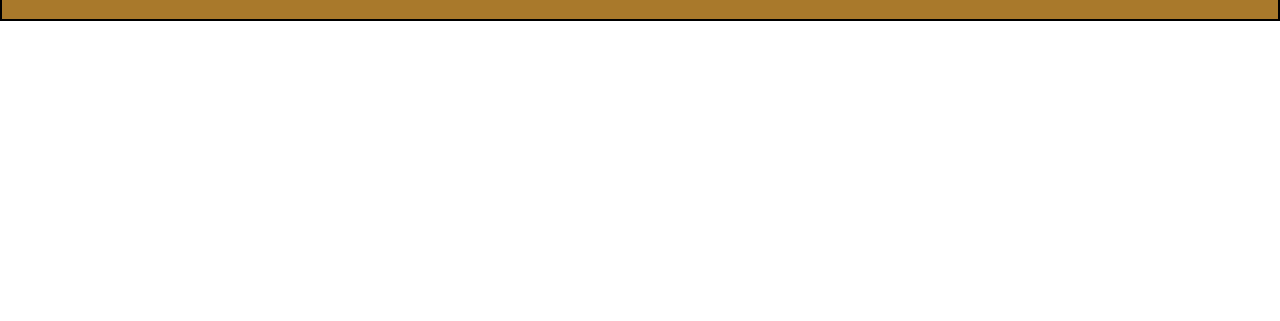
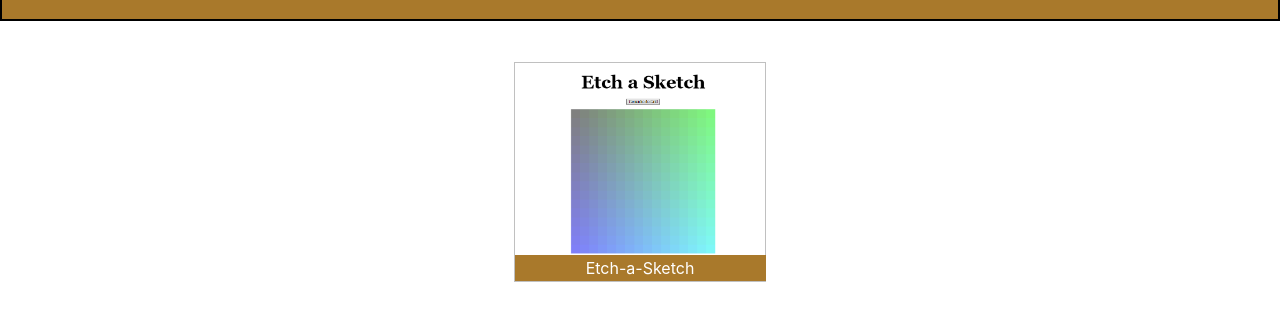
Before and after one commit to void-Pedro/TOP-Estudos, a plain HTML site: page index.html in a window 1280 px wide. Shown: the part 65-386 px from the top of the page. Drawn offline with Linux system fonts and the light colour scheme.

Commit message:
Adicionando Projeto

```diff
--- a/index.html
+++ b/index.html
@@ -7,9 +7,13 @@
 </head>
 <body>
     <header class="container">
-        <h1 class="bold">Projetos</h1>
+      <h1 class="bold">Projetos</h1>
     </header>
     <div class="container">
+        <figure class="projeto">
+            <img src="Images/Etch.png">
+            <figcaption><a class="link" href="Projetos/Etch-a-Sketch/index.html">Etch-a-Sketch</a></figcaption>
+        </figure>
 
     </div>
 </body>
--- a/style.css
+++ b/style.css
@@ -8,12 +8,39 @@ header {
     background-color: #a9792b;
     color:#FFF;
     border: 2px solid black;
+    display:flex;
+    justify-content: center;
+    align-items: center;
+    margin-bottom: 25px;
 }
 .container {
     display:flex;
-    flex-direction: column;
     align-items: center;
+    justify-content: center;
+    gap: 10%;
 }
 .bold {
     font-weight: 800;
 }
+.projeto {
+    max-width: 250px;
+    display: flex;
+    flex-direction: column;
+    justify-content: center;
+    align-items: center;
+    border: thin #c0c0c0 solid;
+}
+.projeto img {
+    max-width: 250px;
+}
+.projeto figcaption {
+    background-color: #a9792b;
+    color: #fff;
+    width: 98%;
+    padding: 3px;
+    text-align: center;
+}
+.link {
+    text-decoration: none;
+    color:inherit;
+}
```
Also changed, not shown: Images/Etch.png (added), Images/OdinLogo.jpg (deleted), Images/OdinLogo.png (added).
